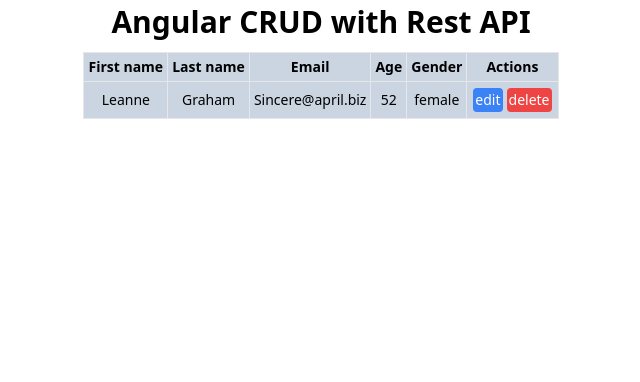
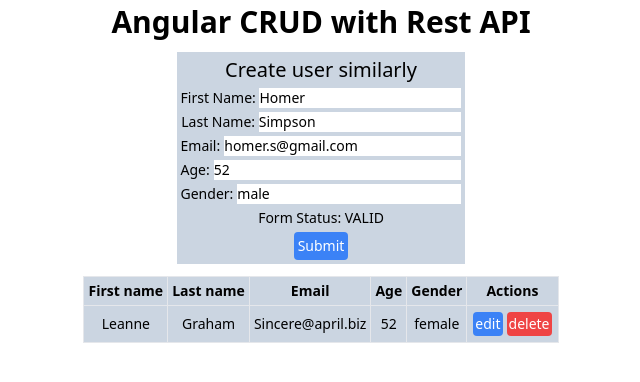
Before and after one commit to MikhailEzhov/angular-crud-app, an Angular app: page / in a window 1280 px wide. Shown: the top 382 px of the page, without its empty margins (319-959 px from the left). Built offline with nearby package versions, Linux system fonts and the light colour scheme.

Commit message:
implemented user creation and sending to the server

```diff
--- a/src/app/app.component.html
+++ b/src/app/app.component.html
@@ -1,5 +1,7 @@
 <div class="container mx-auto p-1">
   <h1 class="text-3xl font-bold text-center mb-3">{{ title }}</h1>
 
+  <app-add-user></app-add-user>
+
   <app-user-table></app-user-table>
 </div>
--- a/src/app/app.module.ts
+++ b/src/app/app.module.ts
@@ -1,13 +1,15 @@
 import { NgModule } from '@angular/core';
 import { BrowserModule } from '@angular/platform-browser';
 import { HttpClientModule } from '@angular/common/http';
+import { FormsModule, ReactiveFormsModule } from '@angular/forms';
 
 import { AppComponent } from './app.component';
 import { UserTableComponent } from './components/user-table/user-table.component';
+import { AddUserComponent } from './components/add-user/add-user.component';
 
 @NgModule({
-  declarations: [AppComponent, UserTableComponent],
-  imports: [BrowserModule, HttpClientModule],
+  declarations: [AppComponent, UserTableComponent, AddUserComponent],
+  imports: [BrowserModule, HttpClientModule, FormsModule, ReactiveFormsModule],
   providers: [],
   bootstrap: [AppComponent],
 })
--- /dev/null
+++ b/src/app/components/add-user/add-user.component.html
@@ -0,0 +1,71 @@
+<form
+  [formGroup]="addForm"
+  (ngSubmit)="onSubmit(addForm.value)"
+  class="mx-auto max-w-max text-sm bg-slate-300 text-center mb-3 p-1"
+>
+  <h2 class="text-xl mb-1">Create user similarly</h2>
+
+  <div class="mb-1">
+    <label for="first-name">First Name: </label>
+    <input
+      id="first-name"
+      type="text"
+      formControlName="firstName"
+      class="w-100 border-3"
+      placeholder="Homer"
+    />
+  </div>
+
+  <div class="mb-1">
+    <label for="first-name">Last Name: </label>
+    <input
+      id="last-name"
+      type="text"
+      formControlName="lastName"
+      class="w-100"
+      placeholder="Simpson"
+    />
+  </div>
+
+  <div class="mb-1 flex flex-row gap-1">
+    <label for="first-name">Email: </label>
+    <input
+      id="email"
+      type="text"
+      formControlName="email"
+      class="w-full"
+      placeholder="homer.s@gmail.com"
+    />
+  </div>
+
+  <div class="mb-1 flex flex-row gap-1">
+    <label for="first-name">Age: </label>
+    <input
+      id="age"
+      type="number"
+      formControlName="age"
+      class="w-full"
+      placeholder="52"
+    />
+  </div>
+
+  <div class="mb-1 flex flex-row gap-1">
+    <label for="first-name">Gender: </label>
+    <input
+      id="gender"
+      type="text"
+      formControlName="gender"
+      class="w-full"
+      placeholder="male"
+    />
+  </div>
+
+  <p class="mb-1">Form Status: {{ addForm.status }}</p>
+  <button
+    type="submit"
+    [disabled]="!addForm.valid"
+    class="bg-blue-500 hover:bg-blue-700 text-white p-1 rounded"
+  >
+    Submit
+  </button>
+</form>
--- /dev/null
+++ b/src/app/components/add-user/add-user.component.ts
@@ -0,0 +1,31 @@
+import { Component, OnInit } from '@angular/core';
+import { FormBuilder, Validators } from '@angular/forms';
+import { UsersService } from '../../services/users.service';
+import { IСreatedUser } from '../../models/users.model';
+
+@Component({
+  selector: 'app-add-user',
+  templateUrl: './add-user.component.html',
+  styleUrls: ['./add-user.component.css'],
+})
+export class AddUserComponent implements OnInit {
+  constructor(private fb: FormBuilder, private usersService: UsersService) {}
+
+  addForm = this.fb.group({
+    firstName: ['Homer', Validators.required],
+    lastName: ['Simpson', Validators.required],
+    email: ['homer.s@gmail.com', Validators.required],
+    age: [52, Validators.required],
+    gender: ['male', Validators.required],
+  });
+
+  ngOnInit(): void {}
+
+  onSubmit(user: any): void {
+    if (this.addForm.valid) {
+      this.usersService
+        .createUser(user)
+        .subscribe((res) => console.log('POST user to the server:', res));
+    }
+  }
+}
--- a/src/app/services/users.service.ts
+++ b/src/app/services/users.service.ts
@@ -1,6 +1,6 @@
 import { Injectable } from '@angular/core';
 import { HttpClient } from '@angular/common/http';
-import { IUser } from '../models/users.model';
+import { IСreatedUser, IUser } from '../models/users.model';
 
 @Injectable({
   providedIn: 'root',
@@ -15,12 +15,12 @@ export class UsersService {
     return this.http.get<IUser[]>(this.baseUrl);
   }
 
-  createUser(user: IUser) {
-    return this.http.post<IUser>(this.baseUrl, user);
+  createUser(user: IСreatedUser) {
+    return this.http.post<IСreatedUser>(this.baseUrl, user);
   }
 
   updateUser(user: IUser) {
-    return this.http.put<IUser>(this.baseUrl + '/' + user.id, user);
+    return this.http.put<IUser>(this.baseUrl + '/' + user._id, user);
   }
 
   deleteUser(id: string) {
```
Also changed, not shown: src/app/components/user-table/user-table.component.ts (+6 -4 lines), src/app/models/users.model.ts (+5 -2 lines), src/app/components/add-user/add-user.component.css (added), 1 other file (tests, documents, lock files or other folders).
